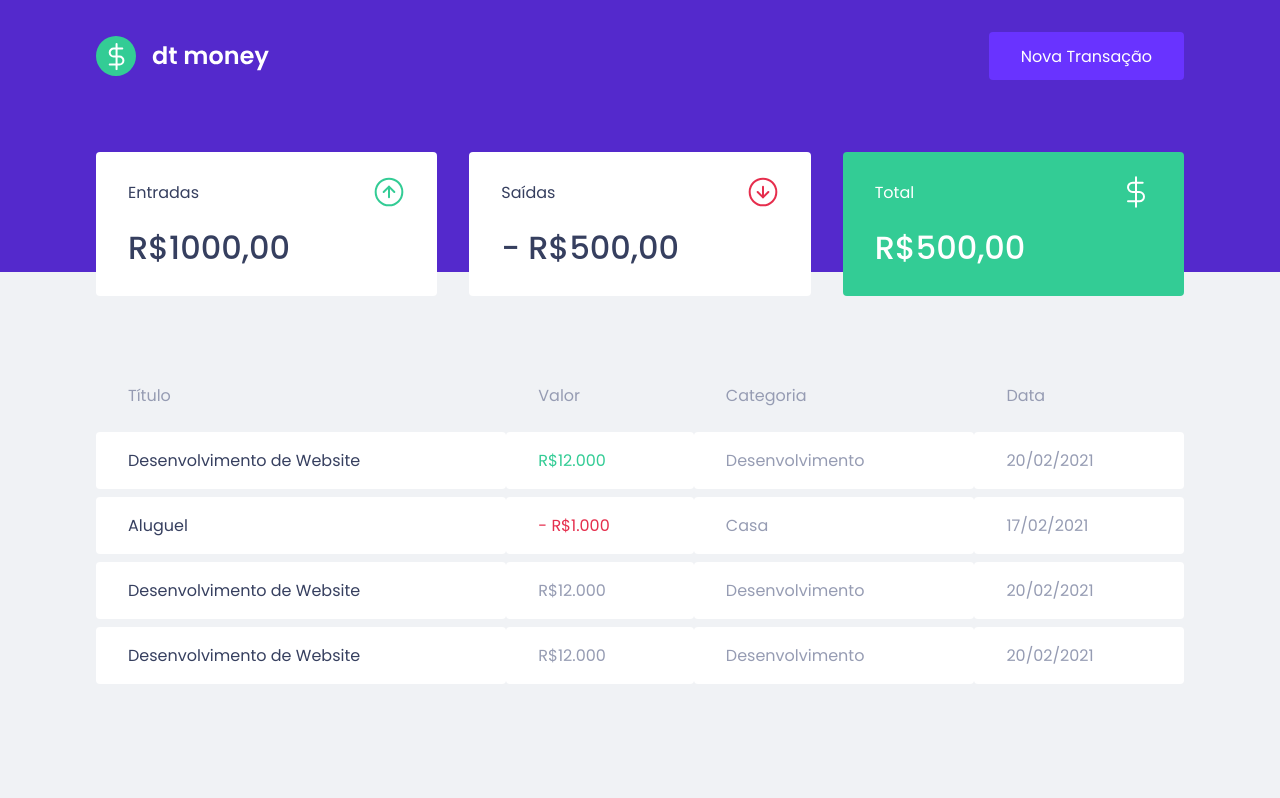
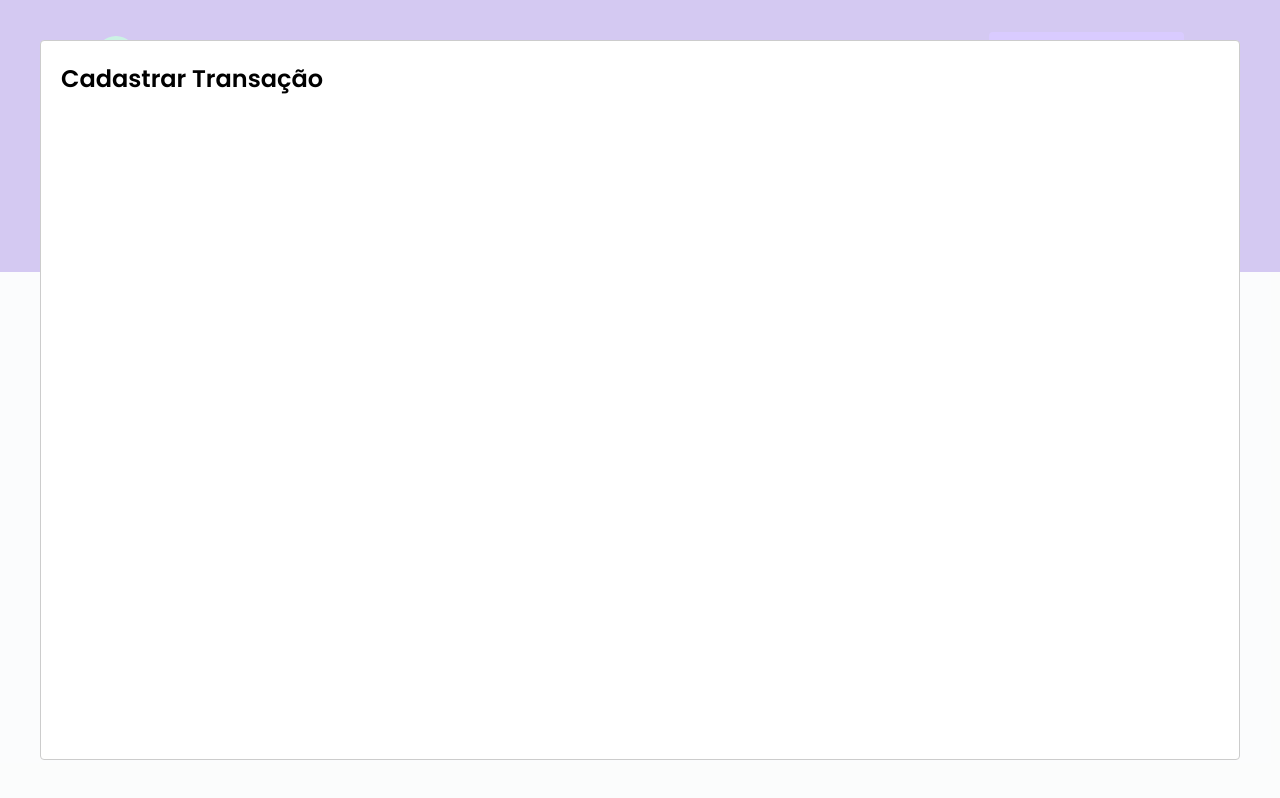
Before and after one commit to JCARSAN/dtmoney, a React (Create React App) app: page / in a window 1280 px wide. Both pictures are taken after a click on the button "Nova Transação". Built offline with nearby package versions, Linux system fonts and the light colour scheme; no server answers; what miragejs would draw is missing.

Commit message:
Criação do componente modal da aplicação usando a biblioteca react-modal

```diff
--- a/package.json
+++ b/package.json
@@ -7,6 +7,7 @@
     "miragejs": "^0.1.43",
     "react": "^17.0.2",
     "react-dom": "^17.0.2",
+    "react-modal": "^3.14.4",
     "react-scripts": "5.0.0",
     "styled-components": "^5.3.3",
     "web-vitals": "^2.1.4"
@@ -19,6 +20,7 @@
     "@types/node": "^16.11.26",
     "@types/react": "^17.0.39",
     "@types/react-dom": "^17.0.13",
+    "@types/react-modal": "^3.13.1",
     "@types/styled-components": "^5.1.24",
     "typescript": "^4.6.2"
   },
--- a/src/App.tsx
+++ b/src/App.tsx
@@ -1,16 +1,35 @@
-import React from 'react';
+import React, { useState } from 'react';
 //import './App.css';
 import styled from 'styled-components';
 import { Dashboard } from './components/Dashboard';
 import { Header } from './components/Header';
 import { TransactionsTable } from './components/TransactionsTable/TransactionsTable';
 import { GlobalStyle } from './styles/global';
+import Modal from 'react-modal';
+
+Modal.setAppElement('#root');
 
 function App() {
+
+  const [isNewTransactionModalOpen,setIsNewTransactionModalOpen] = useState(false);
+
+  function handleOpenNewTransactionModal(){
+      setIsNewTransactionModalOpen(true);
+  }
+
+  function handleCloseNewTransactionModal(){
+      setIsNewTransactionModalOpen(false);
+  }
+
   return (
     <>
-      <Header/>
+      <Header onOpenNewTransactionModal={ handleOpenNewTransactionModal } />
       <Dashboard/>
+      <Modal
+            isOpen={ isNewTransactionModalOpen }
+            onRequestClose={ handleCloseNewTransactionModal }>
+        <h2>Cadastrar Transação</h2>
+      </Modal>
       <GlobalStyle/>
     </>
   );
--- a/src/components/Header/index.tsx
+++ b/src/components/Header/index.tsx
@@ -1,12 +1,20 @@
+import { useState } from 'react';
+import Modal from 'react-modal';
 import logoImg from '../../assets/logo.svg';
 import { Container, Content } from './styles';
 
-export function Header(){
+interface HeaderProps {
+    onOpenNewTransactionModal: () => void;
+}
+
+export function Header({ onOpenNewTransactionModal }:HeaderProps){
+
     return(
         <Container>
             <Content>
                 <img src={ logoImg } alt="dt money" />
-                <button type="button">Nova Transação</button>
+                <button type="button" onClick={ onOpenNewTransactionModal }>Nova Transação</button>
+
             </Content>
         </Container>
     );
```
Also changed, not shown: 1 other file (tests, documents, lock files or other folders).
